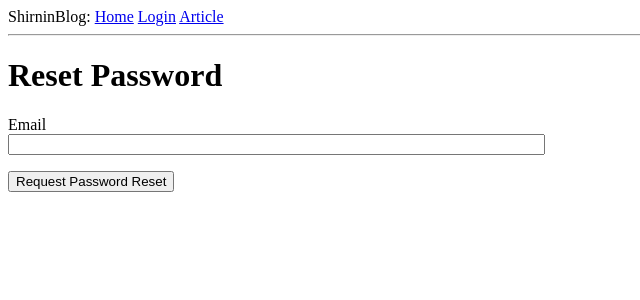
After one commit to odyssey121/blog, a Flask app: page /auth/reset_password_request in a window 1280 px wide. The commit adds this page. Shown: the top 300 px of the page, without its empty margins (0-640 px from the left). Run offline with Flask 2, Linux system fonts and the light colour scheme; some libraries are stand-ins or nearby versions.

Commit message:
add reset password function

```diff
--- a/app/__init__.py
+++ b/app/__init__.py
@@ -6,6 +6,7 @@ from flask_login import LoginManager
 from flask_moment import Moment
 # from flaskext.markdown import Markdown
 from flask_pagedown import PageDown
+from flask_mail import Mail
 
 app = Flask(__name__)
 app.config.from_object(Config)
@@ -14,6 +15,8 @@ db = SQLAlchemy(app)
 migrate = Migrate(app, db)
 
 moment = Moment(app)
+
+mail = Mail(app)
 
 pagedown = PageDown(app)
 
--- a/app/api/__init__.py
+++ b/app/api/__init__.py
@@ -3,8 +3,6 @@ api = Blueprint('api', __name__)
 from ..models import User
 from flask import request, g
 from . import errors,comment
-
-
 
 @api.before_request
 def before_api_request():
--- a/app/auth/forms.py
+++ b/app/auth/forms.py
@@ -2,6 +2,19 @@ from flask_wtf import FlaskForm
 from wtforms import StringField, SubmitField, PasswordField, BooleanField
 from wtforms.validators import DataRequired, Email, EqualTo, Length, ValidationError
 from app.models import User
+import jwt
+import time
+
+class ResetPasswordRequestForm(FlaskForm):
+	email = StringField('Email', validators = [DataRequired(), Email()])
+	submit = SubmitField('Request Password Reset')
+
+class ResetPasswordForm(FlaskForm):
+	password = PasswordField('Password', validators = [DataRequired()])
+	password2 = PasswordField(
+		'Repeat Password', validators = [DataRequired(), EqualTo('password')])
+	submit = SubmitField('Request Password Reset')
+
 class LoginForm(FlaskForm):
 	email = StringField('Email', validators = [DataRequired(), Email()])
 	password = PasswordField('Password', validators = [DataRequired()])
@@ -16,6 +29,12 @@ class RegisterForm(FlaskForm):
 		validators = [DataRequired(), EqualTo('password')])
 	submit = SubmitField('Register')
 
+	@staticmethod
+	def get_register_token(expires_in = 600):
+		return jwt.encode({'username': username.data, 'email': email.data,
+			'password': password.data, 'exp': time() + expires_in},
+			app.config['SECRET_KEY'], algorithm = 'HS256').decode('utf-8')
+
 	def validate_username(self, username):
 		user = User.query.filter_by(username = username.data).first()
 		if user is not None:
--- a/app/auth/routes.py
+++ b/app/auth/routes.py
@@ -1,10 +1,41 @@
 from flask import redirect, request, render_template, url_for, flash
 from app import db
 from app.auth import bp
-from app.auth.forms import LoginForm, RegisterForm
+from .forms import LoginForm, RegisterForm, ResetPasswordRequestForm, ResetPasswordForm
 from flask_login import current_user, login_user, logout_user
 from app.models import User
+from ..email import send_password_reset_email
+from app import db
+import jwt
 
+@bp.route('/reset_password/<token>', methods = ['GET', 'POST'])
+def reset_password(token):
+	if current_user.is_authenticated:
+		return redirect(url_for('index'))
+	user = User.verify_reset_password_token(token)
+	if not user:
+		return redirect(url_for('index'))
+	form = ResetPasswordForm()
+	if form.validate_on_submit():
+		user.set_password(form.password.data)
+		db.session.commit()
+		flash('Your password has been reset.')
+		return redirect(url_for('.login'))
+	return render_template('auth/reset_password.html', form = form)
+
+@bp.route('/reset_password_request', methods = ['GET', 'POST'])
+def reset_password_request():
+	if current_user.is_authenticated:
+		return redirect(url_for('index'))
+	form = ResetPasswordRequestForm()
+	if form.validate_on_submit():
+		user = User.query.filter_by(email = form.email.data).first()
+		if user:
+			send_password_reset_email(user)
+		flash('Check your email for the instructions to reset your password')
+		return redirect(url_for('.login'))
+	return render_template('auth/reset_password_request.html',
+	form = form, title = 'Reset Password')
 
 @bp.route('/login', methods = ['GET', 'POST'])
 def login():
@@ -27,7 +58,7 @@ def register():
 	form = RegisterForm()
 	if form.validate_on_submit():
 		new_user = User(username = form.username.data, email = form.email.data)
-		new_user.set_password(form.password.data)
+		new_user.password(form.password.data)
 		db.session.add(new_user)
 		db.session.commit()
 		flash('Congratulations, you are now a registered user!')
--- a/app/templates/auth/login.html
+++ b/app/templates/auth/login.html
@@ -2,6 +2,10 @@
 
 {% block content %}
     <p>New User? <a href="{{url_for('auth.register')}}">Click to Register!</a></p>
+    <p>
+        Forgot Your Password?
+        <a href="{{ url_for('auth.reset_password_request') }}">Click to Reset It</a>
+    </p>
     <h1>Sign In</h1>
     <form action="" method="post" novalidate>
         {{ form.hidden_tag() }}
--- /dev/null
+++ b/app/templates/auth/reset_password_request.html
@@ -0,0 +1,16 @@
+{% extends 'base.html' %}
+
+{% block content %}
+    <h1>Reset Password</h1>
+    <form action="" method="post">
+        {{ form.hidden_tag() }}
+        <p>
+            {{ form.email.label }}<br>
+            {{ form.email(size=64) }}<br>
+            {% for error in form.email.errors %}
+            <span style="color: red;">[{{ error }}]</span>
+            {% endfor %}
+        </p>
+        <p>{{ form.submit() }}</p>
+    </form>
+{% endblock %}
--- a/config.py
+++ b/config.py
@@ -11,3 +11,9 @@ class Config:
 	SECRET_KEY = getenv('SECRET_KEY')
 	SQLALCHEMY_DATABASE_URI = 'sqlite:///' + join(root_dir,'db.db')
 	SQLALCHEMY_TRACK_MODIFICATIONS = False
+	MAIL_SERVER = 'smtp.gmail.com'
+	MAIL_PORT = 587
+	MAIL_USE_TLS = 1
+	MAIL_USERNAME = getenv('HZ1')
+	MAIL_PASSWORD = getenv('HZ')
+	ADMINS = ['gfgfujhbv@gmail.com']
```
Also changed, not shown: app/email.py (added, +27 -0 lines), app/models.py (+15 -2 lines), app/templates/auth/reset_password.html (added, +23 -0 lines), app/templates/email/reset_password.html (added, +12 -0 lines), app/templates/email/reset_password.txt (added, +11 -0 lines).
